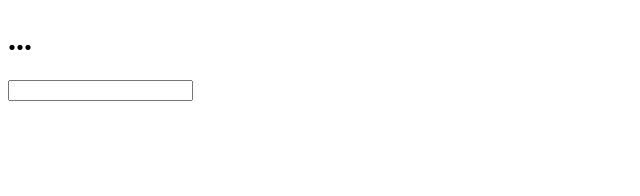
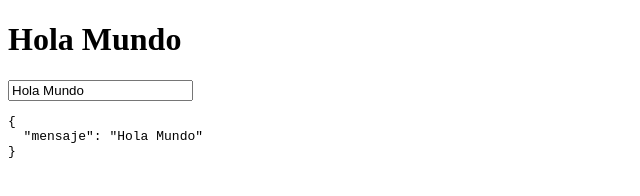
Before and after one commit to evuzLearn/Vue_Wmedia, a plain HTML site: page clase_1/index.html in a window 1280 px wide. Shown: the whole page, without its empty margins (0-640 px from the left). Drawn offline with nearby package versions, Linux system fonts and the light colour scheme.

Commit message:
Clase 1: Ejemplo Vue.JS

```diff
--- a/clase_1/index.html
+++ b/clase_1/index.html
@@ -8,8 +8,9 @@
 </head>
 <body>
         <main>
-            <h1>...</h1>
-            <input type="text">
+            <h1>{{ mensaje }}</h1>
+            <input type="text" v-model="mensaje">
+            <pre>{{ $data }}</pre>
         </main>
         <script src="https://unpkg.com/vue@2.3.3"></script>
         <script src="js/main.js"></script>
--- a/clase_1/js/main.js
+++ b/clase_1/js/main.js
@@ -1,5 +1,8 @@
-// Vanilla JS
-const input = document.querySelector('input');
-const h1 = document.querySelector('h1');
+// Vue.JS
 
-input.addEventListener('keyup', () => h1.innerHTML = input.value);
+new Vue({
+    el: 'main',
+    data: {
+        mensaje: 'Hola Mundo'
+    }
+});
```
